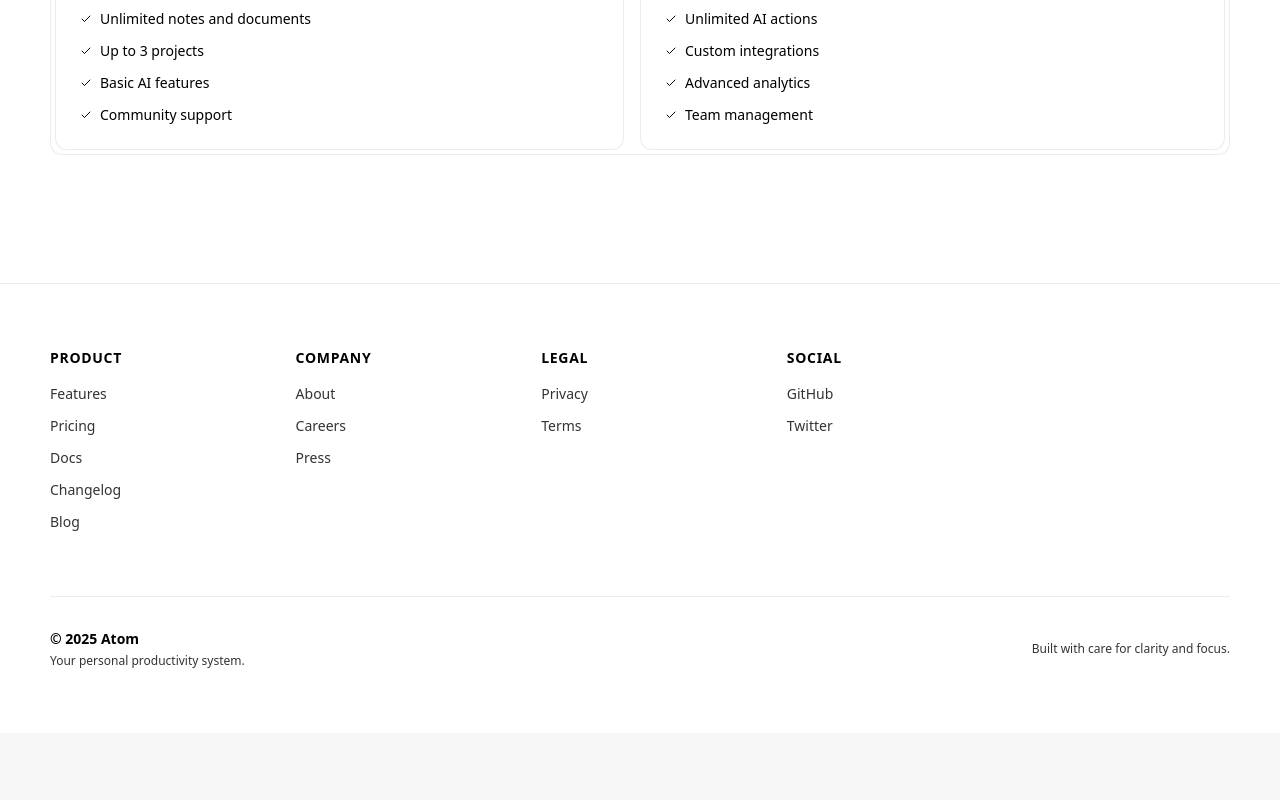
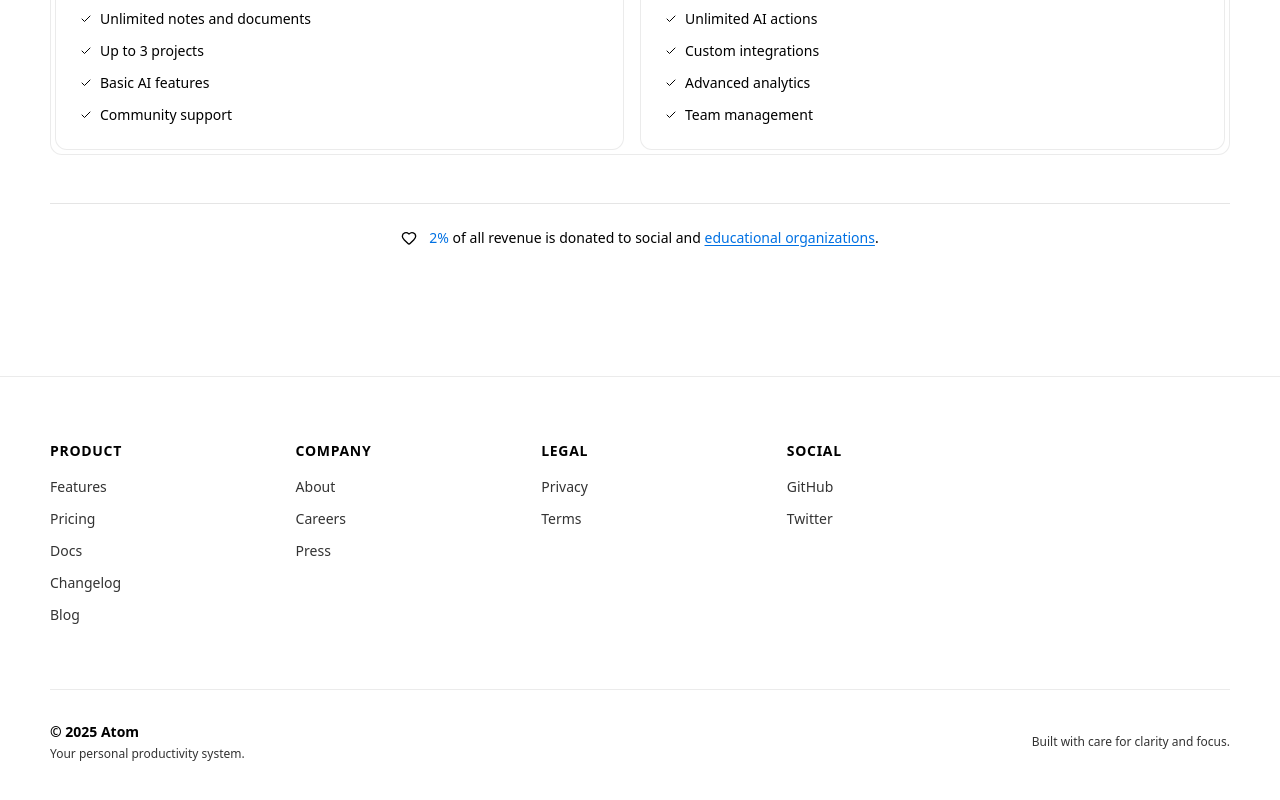
Before and after one commit to whyyexo/atom, a Next.js app: page / in a window 1280 px wide. Shown: the part 4094-4894 px from the top of the page. Before the commit the page ends 4827 px from the top, so only its background shows below. Built offline with nearby package versions, Linux system fonts and the light colour scheme.

Commit message:
Update page.tsx

```diff
--- a/app/page.tsx
+++ b/app/page.tsx
@@ -5,7 +5,7 @@ import { motion } from "framer-motion";
 
 import { Button } from "@/components/ui/button";
 import { PublicLayout } from "@/components/public/public-layout";
-import { Check } from "lucide-react";
+import { Check, Heart } from "lucide-react";
 
 
 const features = [
@@ -271,6 +271,21 @@ function PricingSection() {
             </div>
           </div>
         </motion.div>
+
+        {/* Donation Section */}
+        <div className="mt-12 flex items-center justify-center gap-3 border-t border-[#e5e5e5] pt-6">
+          <Heart className="h-4 w-4 text-[#000000]" />
+          <p className="text-sm font-light text-[#000000]">
+            <span className="text-[#0071e3]">2%</span> of all revenue is donated to social and{" "}
+            <Link
+              href="/impact"
+              className="text-[#0071e3] underline decoration-[#0071e3] underline-offset-2 hover:text-[#0077ed] transition-colors"
+            >
+              educational organizations
+            </Link>
+            .
+          </p>
+        </div>
       </div>
     </section>
   );
```
